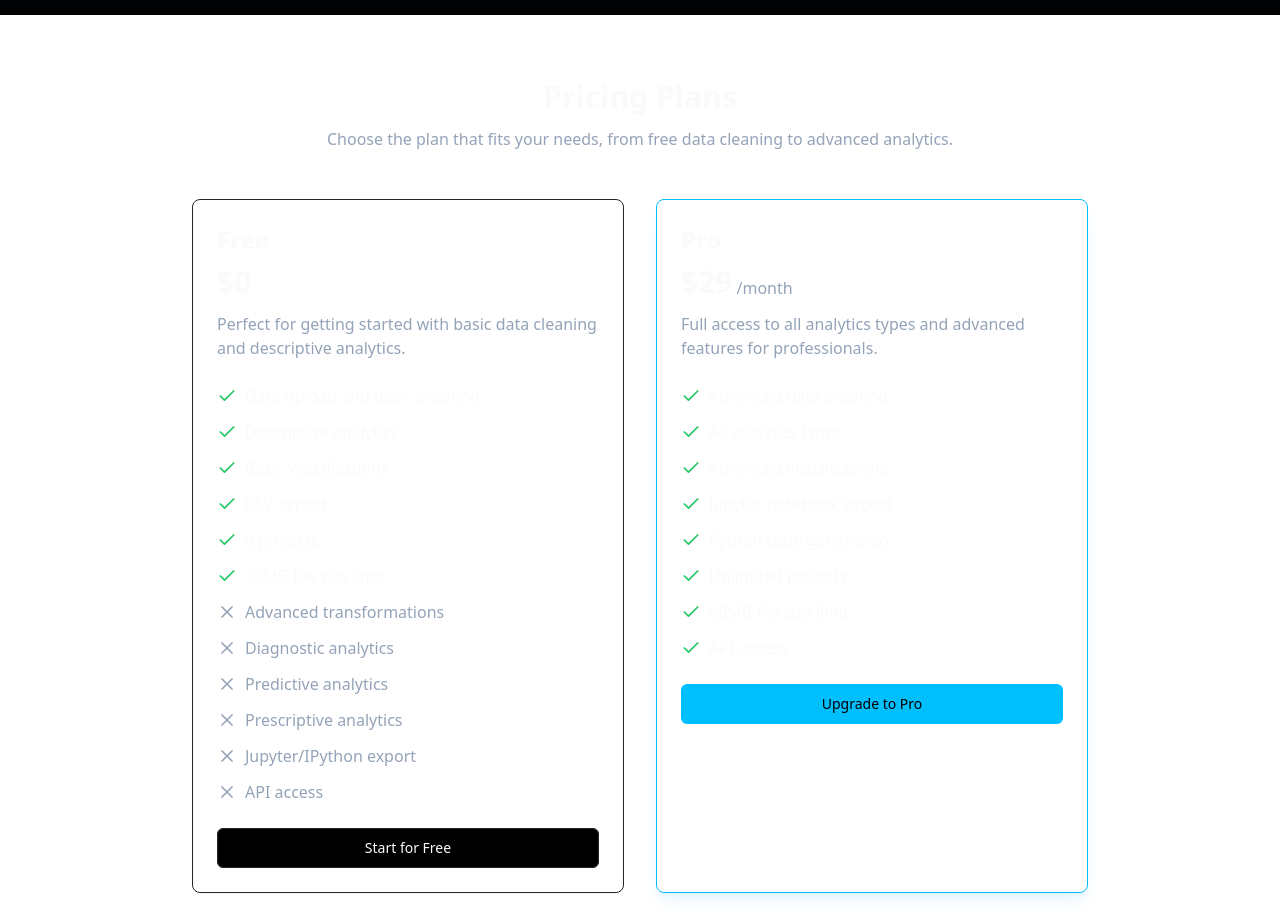
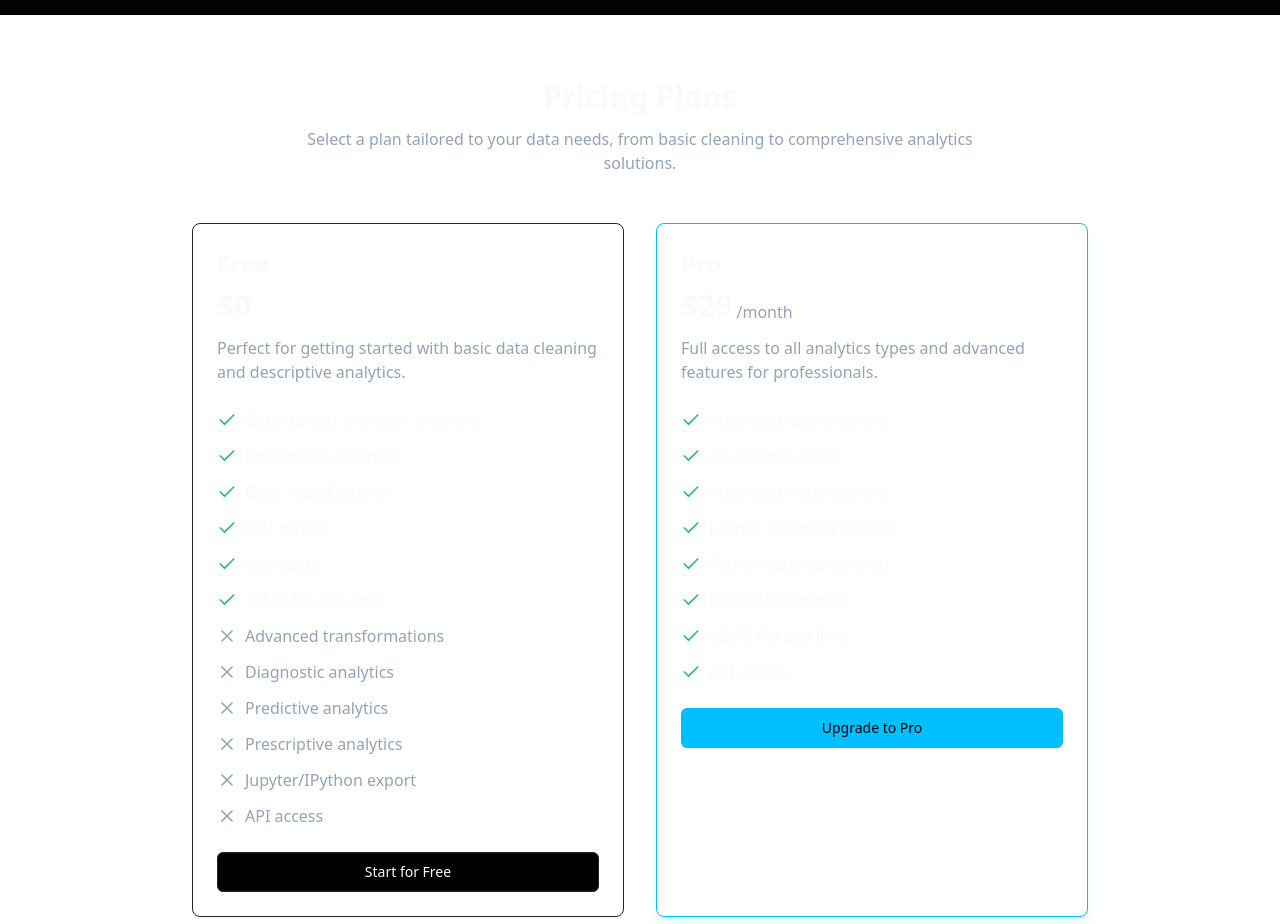
Before and after one commit to marvinmckinneyii0/savvy-cleanse-analysis, a React (Vite) app: page / in a window 1280 px wide. Shown: the part 3580-4504 px from the top of the page. Built offline with nearby package versions, Linux system fonts and the light colour scheme.

Commit message:
Fix: Improve pricing section description
Refine the description in the pricing section to better convey the value proposition.

```diff
--- a/src/components/Pricing.tsx
+++ b/src/components/Pricing.tsx
@@ -57,7 +57,7 @@ const Pricing = () => {
         <div className="text-center mb-12">
           <h2 className="text-3xl font-bold">Pricing Plans</h2>
           <p className="text-muted-foreground mt-3 max-w-2xl mx-auto">
-            Choose the plan that fits your needs, from free data cleaning to advanced analytics.
+            Select a plan tailored to your data needs, from basic cleaning to comprehensive analytics solutions.
           </p>
         </div>
 
```
